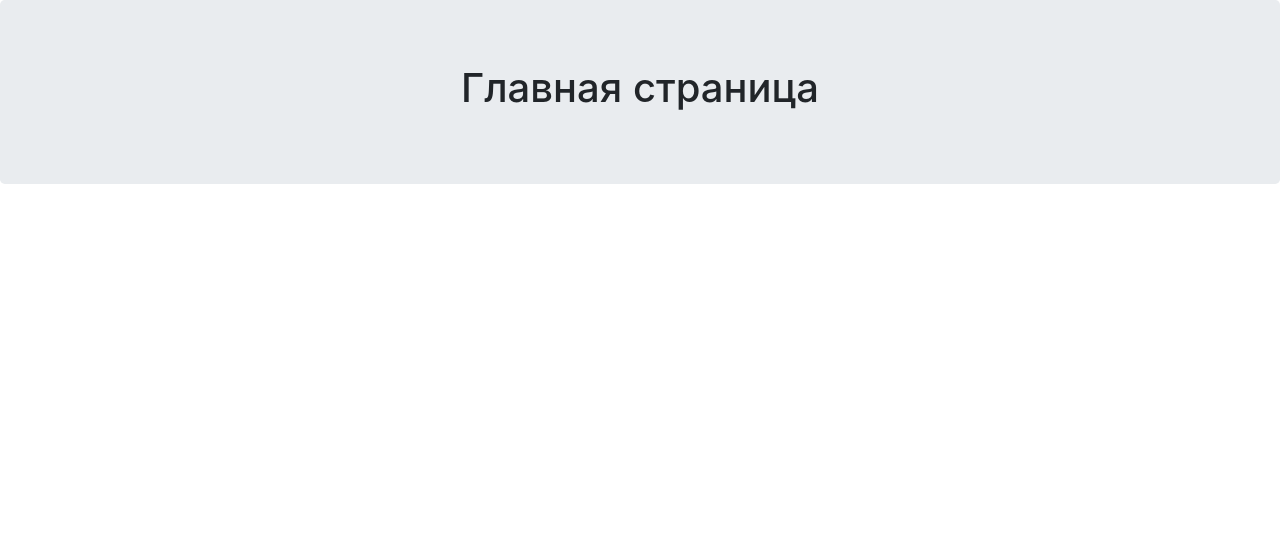
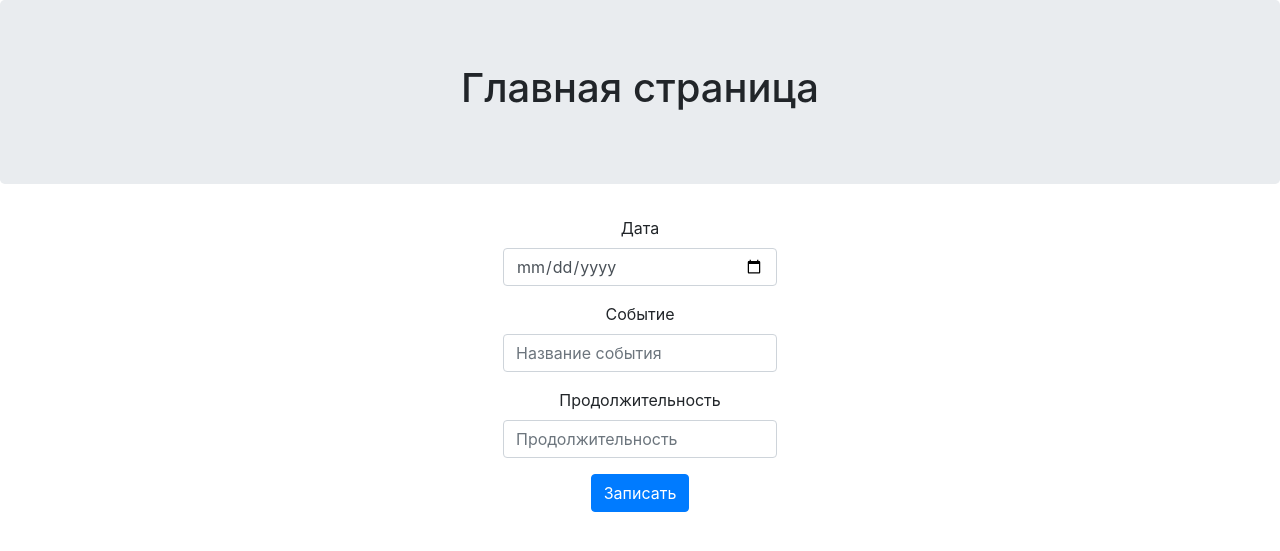
Before and after one commit to GiantCherry/flask-hexlet, a Flask app: page / in a window 1280 px wide. Shown: the top 551 px of the page. Run offline with Flask 3, Linux system fonts and the light colour scheme; some libraries are stand-ins or nearby versions.

Commit message:
Add Bootstrap componets in index.html

```diff
--- a/templates/index.html
+++ b/templates/index.html
@@ -1,2 +1,22 @@
 {% extends 'bootstrap/base.html' %}
 {% block title %}Main page{% endblock %}
+{% block content %}
+   {{super()}}
+   <div class="container text-center">
+       <form class="d-inline-block" style="max-width: 33%;">
+           <div class="form-group">
+               <label for="eventDate">Дата</label>
+               <input type="date" name="eventDate" class="form-control" placeholder="Дата события">
+           </div>
+           <div class="form-group">
+               <label for="eventName">Событие</label>
+               <input type="text" name="eventName" class="form-control" placeholder="Название события">
+           </div>
+           <div class="form-group">
+               <label for="eventDuration">Продолжительность</label>
+               <input type="number" name="eventDuration" class="form-control" placeholder="Продолжительность" min="1" max="24">
+           </div>
+           <button type="submit" class="btn btn-primary">Записать</button>
+       </form>
+   </div>
+{% endblock %}
```
